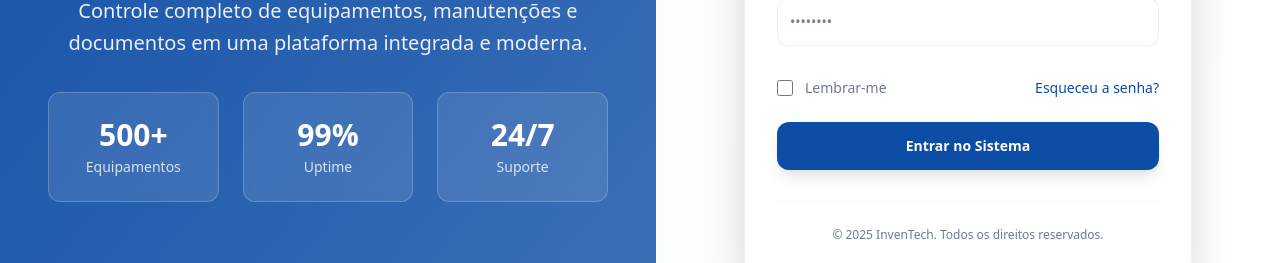
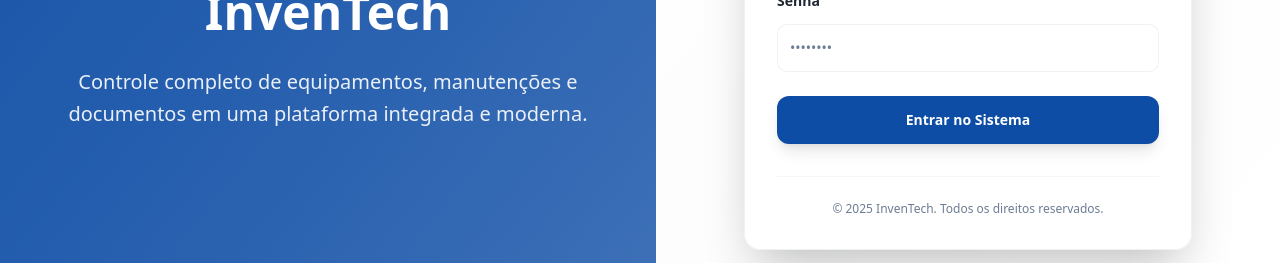
Before and after one commit to barbaro-wesley/Inventech_React, a React (Vite) app: page / in a window 1280 px wide. Shown: the part 454-717 px from the top of the page. Built offline with nearby package versions, Linux system fonts and the light colour scheme; no server answers; what @react-pdf/renderer would draw is missing.

Commit message:
Refactor login page

```diff
--- a/src/pages/Login.tsx
+++ b/src/pages/Login.tsx
@@ -67,21 +67,6 @@ const Login = () => {
               Controle completo de equipamentos, manutenções e documentos em uma plataforma integrada e moderna.
             </p>
           </div>
-
-          <div className="grid grid-cols-3 gap-6 mt-12">
-            <div className="bg-white/10 backdrop-blur-sm rounded-xl p-6 border border-white/20">
-              <div className="text-3xl font-bold text-white">500+</div>
-              <div className="text-sm text-white/80 mt-1">Equipamentos</div>
-            </div>
-            <div className="bg-white/10 backdrop-blur-sm rounded-xl p-6 border border-white/20">
-              <div className="text-3xl font-bold text-white">99%</div>
-              <div className="text-sm text-white/80 mt-1">Uptime</div>
-            </div>
-            <div className="bg-white/10 backdrop-blur-sm rounded-xl p-6 border border-white/20">
-              <div className="text-3xl font-bold text-white">24/7</div>
-              <div className="text-sm text-white/80 mt-1">Suporte</div>
-            </div>
-          </div>
         </div>
       </div>
 
@@ -149,23 +134,6 @@ const Login = () => {
                 />
               </div>
 
-              <div className="flex items-center justify-between text-sm pt-2">
-                <label className="flex items-center space-x-3 cursor-pointer group">
-                  <input
-                    type="checkbox"
-                    className="w-4 h-4 text-primary border-border rounded focus:ring-primary/20 bg-background/50"
-                  />
-                  <span className="text-muted-foreground group-hover:text-foreground transition-colors">
-                    Lembrar-me
-                  </span>
-                </label>
-                <a
-                  href="#"
-                  className="text-primary hover:text-primary/80 font-medium transition-colors duration-200"
-                >
-                  Esqueceu a senha?
-                </a>
-              </div>
 
               <Button
                 type="submit"
```
